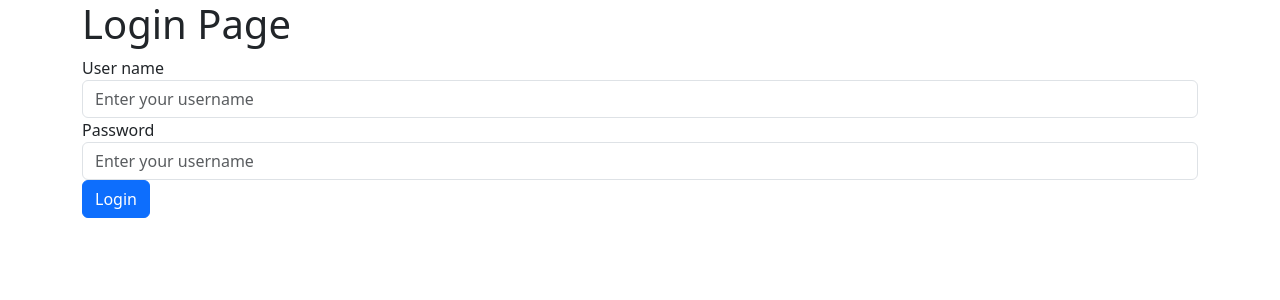
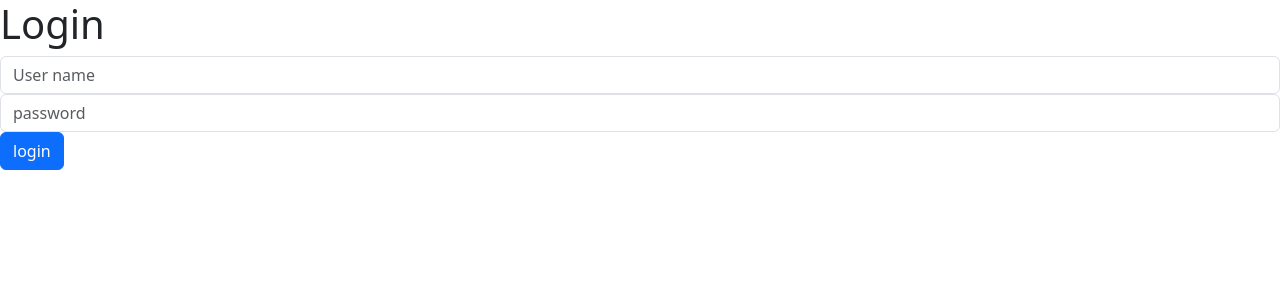
Before and after one commit to anhlee66/Frontent_Classify_Medical, a React (Create React App) app: page /login in a window 1280 px wide. Shown: the top 300 px of the page. Built offline with nearby package versions, Linux system fonts and the light colour scheme.

Commit message:
Revert "add admin page"
This reverts commit af0250742fe061f3fe31db38b06066f0fa7fb253.

```diff
--- a/src/App.js
+++ b/src/App.js
@@ -1,9 +1,9 @@
 import {BrowserRouter,Route,Routes} from "react-router-dom"
+import Login from "./components/Login"
 import Home from "./components/Home"
 import Register from "./components/Register"
 import ChangePassword from "./components/ChangePassword"
 import Request from "./components/Request"
-import Login from "./components/views/Login"
 export default function App(){
     return(
         <BrowserRouter>
--- a/src/components/views/Login.js
+++ /dev/null
@@ -1,23 +0,0 @@
-import { useState } from "react";
-
-export default function Login(){
-
-    return (<>
-       <div className="container ">
-        <h1 className="justify-content-center">Login Page</h1>
-            <form className="">
-                <div className="form-group">
-                    <label htmlFor="username">User name</label>
-                    <input className="form-control" type="text" name="username" placeholder="Enter your username"/>
-                </div>
-                <div className="form-group">
-                    <label htmlFor="password">Password</label>
-                    <input className="form-control" type="password" name="password" placeholder="Enter your username"/>
-                </div>
-                <div>
-                    <input type="submit" className="btn btn-primary" value="Login"/>
-                </div>
-            </form>
-       </div>
-    </>)
-}
--- a/src/services/model.js
+++ b/src/services/model.js
@@ -1,6 +1,5 @@
 
  function makeService(){
-
     async function makeRequest(form){
         const url = '/api/model/request'
         const option = {
```
Also changed, not shown: src/components/views/Admin.js (deleted, +0 -8 lines).
